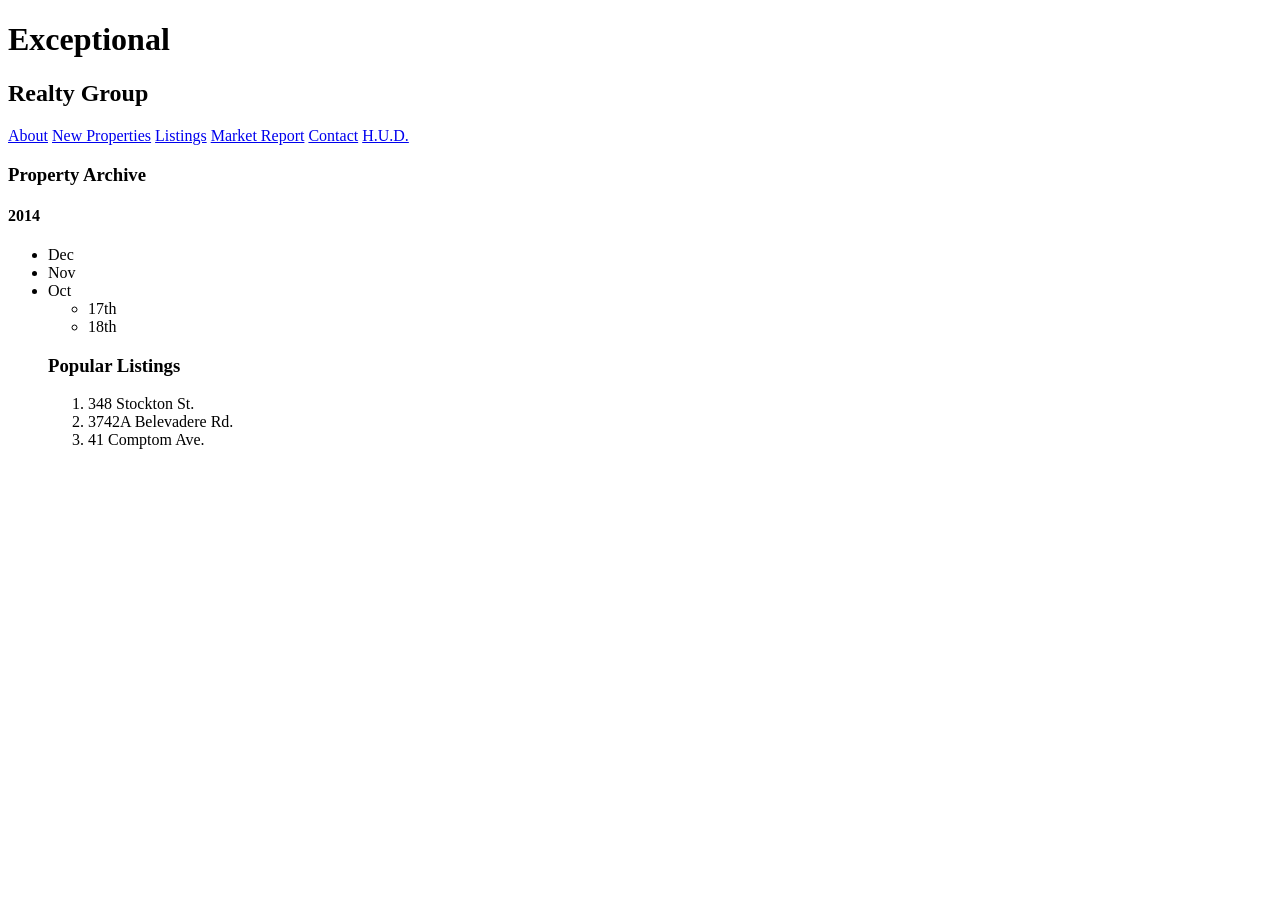
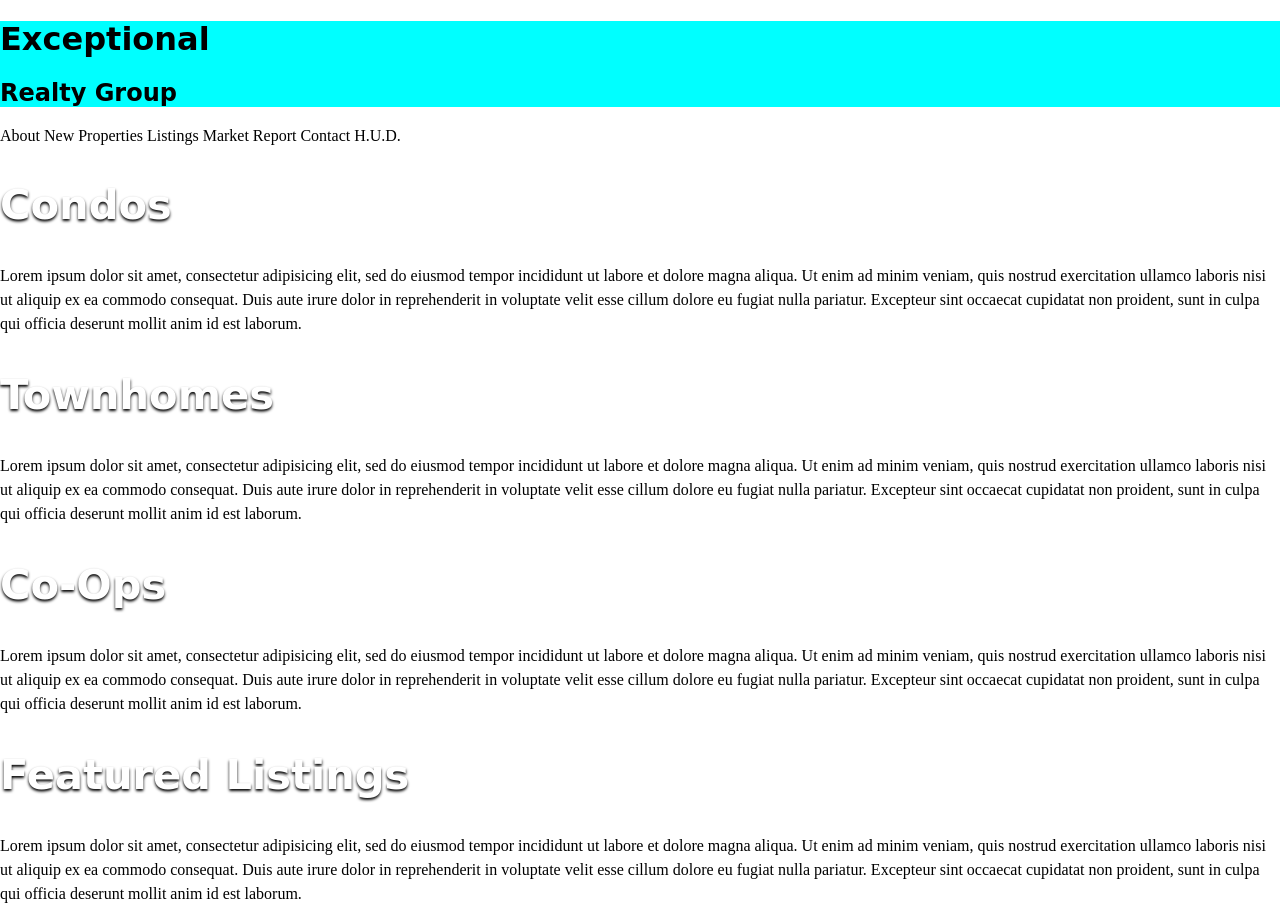
Before and after one commit to m00se333/exceptional_realty, a plain HTML site: page real_estate_listings.html in a window 1280 px wide. Shown: the top 909 px of the page. Before the commit the page ends 800 px from the top, so only its background shows below. Drawn offline with nearby package versions, Linux system fonts and the light colour scheme; a web font is replaced by a local one.

Commit message:
Hopefully last time I have to do this

```diff
--- /dev/null
+++ b/css/style.css
@@ -0,0 +1,75 @@
+
+/* This is a comment in CSS */
+@import url(https://fonts.googleapis.com/css?family=Elsie+Swash+Caps:400,900);
+@import url(https://fonts.googleapis.com/css?family=Clicker+Script);
+/* css suyntax:
+selector {
+  property: value;
+  property: value;
+}
+*/
+
+/* Type Selector: */
+
+p {
+  font-size 1em;
+  line-height: 1.5em; /* 1 em = 16px */
+}
+
+figcaption {
+  font-weight: normal;
+  font-size: 0.75em;
+  line-height: 1.5em;
+  font-family: Georgia, "Times New Roman", serif;
+  /* font: normal 0.75em/1.5em Georgia, "Times New Roman", serif;
+      this is how you would write all the above on one line. */
+  font: normal 0.75em/1.5em "Elsie Swash Caps", cursive;
+  color: #09AF11; /* rgba(127, 21, 25,1) nice red color*/
+  text-align: right;
+}
+
+/* Class Selector (applied to as many elements as you like) */
+
+.milk-text {/* selects elements with class "milk-text" */
+  font: bold 2.6em "Elsie Swash Caps", cursive;
+  color: white;
+  text-shadow: 0 2px 3px #000;
+}
+
+/* ID selector (apply to only one unique element per page) */
+
+#logo { /* select elements with the id equal to logo */
+  background: aqua
+}
+
+/* Decendant Selector */
+
+#logo h1 { /* selects <h1> if inside the id="logo" */
+font-family: "Clicker Script", cursive;
+}
+
+#logo h2 {
+  font-family: "Elsie Swash Caps", cursive;
+}
+
+/* Pseudo Class Selector */
+
+#details a:link {
+  color: black;
+  text-decoration: none;
+}
+
+#details a:visited {
+  color: green;
+  text-decoration:  none;
+}
+
+#details a:hover {
+  color: red;
+  text-decoration: underline;
+}
+
+#details a:active {
+  color: aqua;
+  text-decoration: underline
+}
--- a/real_estate_listings.html
+++ b/real_estate_listings.html
@@ -3,16 +3,71 @@
   <head>
     <meta charset="UTF-8">
     <title>Exceptional Reality Group - Luxury Homes - Listings</title>
+    <link rel="stylesheet" type="text/css" href="https://cdnjs.cloudflare.com/ajax/libs/normalize/3.0.3/normalize.min.css">
+    <link rel="stylesheet" type="text/css" href="css/style.css">
  </head>
  <body>
+  <div id="logo">
    <h1>Exceptional</h1>
     <h2>Realty Group</h2>
-     <a href="index.html">About</a>
+  </div>
+
+    <nav id="details">
+    <a href="index.html">About</a>
     <a href="new_properties.html">New Properties</a>
     <a href="real_estate_listings.html">Listings</a>
     <a href="market-report.html">Market Report</a>
     <a href="contact.html">Contact</a>
     <a href="http://hud.gov" target="_blank">H.U.D.</a>
+    </nav>
+
+    <section>
+      <h2 class="milk-text">Condos</h2>
+      <p>
+        Lorem ipsum dolor sit amet, consectetur adipisicing elit, sed do eiusmod
+        tempor incididunt ut labore et dolore magna aliqua. Ut enim ad minim veniam,
+        quis nostrud exercitation ullamco laboris nisi ut aliquip ex ea commodo
+        consequat. Duis aute irure dolor in reprehenderit in voluptate velit esse
+        cillum dolore eu fugiat nulla pariatur. Excepteur sint occaecat cupidatat non
+        proident, sunt in culpa qui officia deserunt mollit anim id est laborum.
+      </p>
+    </section>
+
+    <section>
+      <h2 class="milk-text">Townhomes</h2>
+      <p>
+        Lorem ipsum dolor sit amet, consectetur adipisicing elit, sed do eiusmod
+        tempor incididunt ut labore et dolore magna aliqua. Ut enim ad minim veniam,
+        quis nostrud exercitation ullamco laboris nisi ut aliquip ex ea commodo
+        consequat. Duis aute irure dolor in reprehenderit in voluptate velit esse
+        cillum dolore eu fugiat nulla pariatur. Excepteur sint occaecat cupidatat non
+        proident, sunt in culpa qui officia deserunt mollit anim id est laborum.
+      </p>
+    </section>
+
+    <section>
+      <h2 class="milk-text">Co-Ops</h2>
+      <p>
+        Lorem ipsum dolor sit amet, consectetur adipisicing elit, sed do eiusmod
+        tempor incididunt ut labore et dolore magna aliqua. Ut enim ad minim veniam,
+        quis nostrud exercitation ullamco laboris nisi ut aliquip ex ea commodo
+        consequat. Duis aute irure dolor in reprehenderit in voluptate velit esse
+        cillum dolore eu fugiat nulla pariatur. Excepteur sint occaecat cupidatat non
+        proident, sunt in culpa qui officia deserunt mollit anim id est laborum.
+      </p>
+    </section>
+
+    <section>
+      <h2 class="milk-text">Featured Listings</h2>
+      <p>
+        Lorem ipsum dolor sit amet, consectetur adipisicing elit, sed do eiusmod
+        tempor incididunt ut labore et dolore magna aliqua. Ut enim ad minim veniam,
+        quis nostrud exercitation ullamco laboris nisi ut aliquip ex ea commodo
+        consequat. Duis aute irure dolor in reprehenderit in voluptate velit esse
+        cillum dolore eu fugiat nulla pariatur. Excepteur sint occaecat cupidatat non
+        proident, sunt in culpa qui officia deserunt mollit anim id est laborum.
+      </p>
+    </section>
 
     <h3>Property Archive</h3>
     <h4>2014</h4>
```
Also changed, not shown: contact.html (+6 -3 lines), index.html (+8 -6 lines), market-report.html (+9 -2 lines), new_properties.html (+11 -5 lines).
